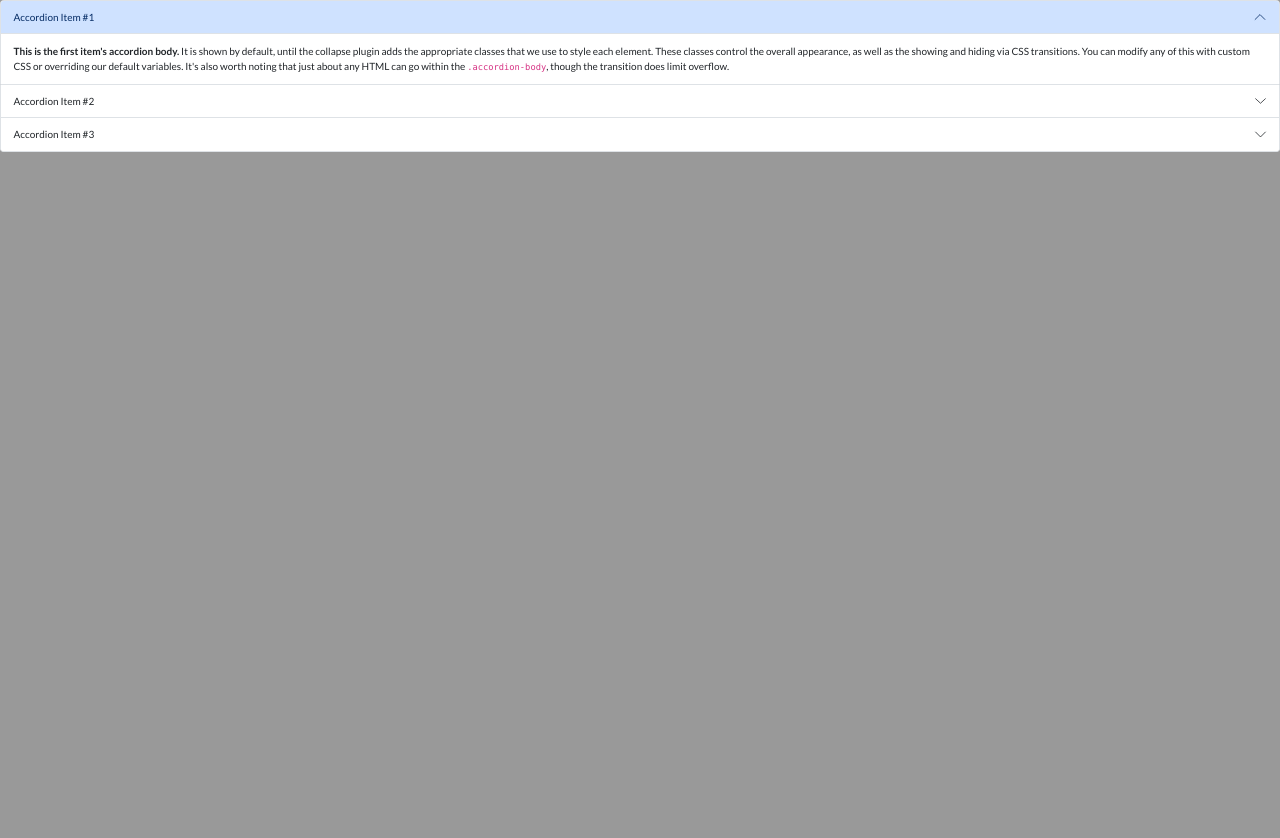
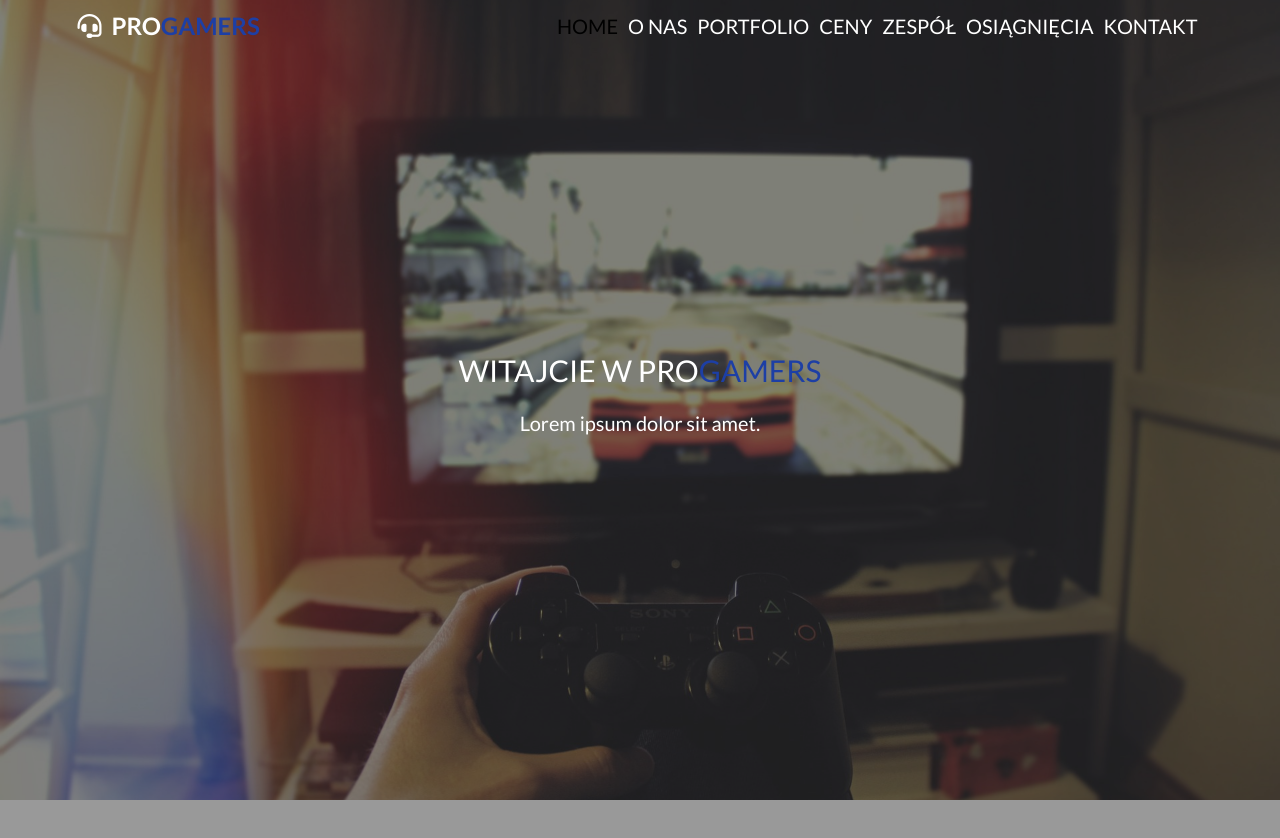
Before and after one commit to chris9755/-base, a plain HTML site: page index.html in a window 1280 px wide. Before the commit the page ends 800 px from the top, so only its background shows below. Drawn offline with nearby package versions, Linux system fonts and the light colour scheme.

Commit message:
add header

```diff
--- a/index.html
+++ b/index.html
@@ -5,58 +5,59 @@
 	<meta charset="UTF-8" />
 	<meta http-equiv="X-UA-Compatible" content="IE=edge" />
 	<meta name="viewport" content="width=device-width, initial-scale=1.0" />
-	<title>Web</title>
+	<title>ProGamers</title>
 	<link rel="preconnect" href="https://fonts.googleapis.com" />
 	<link rel="preconnect" href="https://fonts.gstatic.com" crossorigin />
 	<link href="https://fonts.googleapis.com/css2?family=Lato:wght@400;700&display=swap" rel="stylesheet" />
 	<script src="https://kit.fontawesome.com/de204a278a.js" crossorigin="anonymous"></script>
-	<link href="https://cdn.jsdelivr.net/npm/bootstrap@5.3.0-alpha3/dist/css/bootstrap.min.css" rel="stylesheet" integrity="sha384-KK94CHFLLe+nY2dmCWGMq91rCGa5gtU4mk92HdvYe+M/SXH301p5ILy+dN9+nJOZ" crossorigin="anonymous">
+	<link href="https://cdn.jsdelivr.net/npm/bootstrap@5.3.0-alpha3/dist/css/bootstrap.min.css" rel="stylesheet"
+		integrity="sha384-KK94CHFLLe+nY2dmCWGMq91rCGa5gtU4mk92HdvYe+M/SXH301p5ILy+dN9+nJOZ" crossorigin="anonymous">
 	<link rel="stylesheet" href="./css/style.css" />
 </head>
 
-<body>
-	<div class="accordion" id="accordionExample">
-		<div class="accordion-item">
-		  <h2 class="accordion-header">
-			<button class="accordion-button" type="button" data-bs-toggle="collapse" data-bs-target="#collapseOne" aria-expanded="true" aria-controls="collapseOne">
-			  Accordion Item #1
+<body data-bs-spy="scroll" data-bs-target="#navbar">
+	<nav id="navbar" class="navbar navbar-expand-lg position-fixed top-0">
+		<div class="container">
+			<a class="navbar-brand" href="#"><i class="fa-solid fa-headset"></i>Pro<span>gamers</span></a>
+			<button class="navbar-toggler" type="button" data-bs-toggle="collapse" data-bs-target="#navbarNavAltMarkup"
+				aria-controls="navbarNavAltMarkup" aria-expanded="false" aria-label="Toggle navigation">
+				<i class="fa-solid fa-bars"></i>
 			</button>
-		  </h2>
-		  <div id="collapseOne" class="accordion-collapse collapse show" data-bs-parent="#accordionExample">
-			<div class="accordion-body">
-			  <strong>This is the first item's accordion body.</strong> It is shown by default, until the collapse plugin adds the appropriate classes that we use to style each element. These classes control the overall appearance, as well as the showing and hiding via CSS transitions. You can modify any of this with custom CSS or overriding our default variables. It's also worth noting that just about any HTML can go within the <code>.accordion-body</code>, though the transition does limit overflow.
+			<div class="collapse navbar-collapse" id="navbarNavAltMarkup">
+				<div class="navbar-nav ms-auto">
+					<a class="nav-link active" href="#">Home</a>
+					<a class="nav-link" href="#aboutus">o nas</a>
+					<a class="nav-link" href="#portfolio">Portfolio</a>
+					<a class="nav-link" href="#prices">ceny</a>
+					<a class="nav-link" href="#team">zespół</a>
+					<a class="nav-link" href="#chievements">osiągnięcia</a>
+					<a class="nav-link" href="#contact">kontakt</a>
+
+				</div>
+
 			</div>
-		  </div>
+
 		</div>
-		<div class="accordion-item">
-		  <h2 class="accordion-header">
-			<button class="accordion-button collapsed" type="button" data-bs-toggle="collapse" data-bs-target="#collapseTwo" aria-expanded="false" aria-controls="collapseTwo">
-			  Accordion Item #2
-			</button>
-		  </h2>
-		  <div id="collapseTwo" class="accordion-collapse collapse" data-bs-parent="#accordionExample">
-			<div class="accordion-body">
-			  <strong>This is the second item's accordion body.</strong> It is hidden by default, until the collapse plugin adds the appropriate classes that we use to style each element. These classes control the overall appearance, as well as the showing and hiding via CSS transitions. You can modify any of this with custom CSS or overriding our default variables. It's also worth noting that just about any HTML can go within the <code>.accordion-body</code>, though the transition does limit overflow.
+	</nav>
+	<header>
+		<div class="hero-img">
+			<div class="hero-shadow"></div>
+			<div class="hero-text">
+				<h1>witajcie w pro<span>gamers</span></h1>
+				<p>Lorem ipsum dolor sit amet.</p>
 			</div>
-		  </div>
 		</div>
-		<div class="accordion-item">
-		  <h2 class="accordion-header">
-			<button class="accordion-button collapsed" type="button" data-bs-toggle="collapse" data-bs-target="#collapseThree" aria-expanded="false" aria-controls="collapseThree">
-			  Accordion Item #3
-			</button>
-		  </h2>
-		  <div id="collapseThree" class="accordion-collapse collapse" data-bs-parent="#accordionExample">
-			<div class="accordion-body">
-			  <strong>This is the third item's accordion body.</strong> It is hidden by default, until the collapse plugin adds the appropriate classes that we use to style each element. These classes control the overall appearance, as well as the showing and hiding via CSS transitions. You can modify any of this with custom CSS or overriding our default variables. It's also worth noting that just about any HTML can go within the <code>.accordion-body</code>, though the transition does limit overflow.
-			</div>
-		  </div>
-		</div>
-	  </div>
+	</header>
+	<div style="height: 100vh;"></div>
 
 
 
-	<script src="https://cdn.jsdelivr.net/npm/bootstrap@5.3.0-alpha3/dist/js/bootstrap.bundle.min.js" integrity="sha384-ENjdO4Dr2bkBIFxQpeoTz1HIcje39Wm4jDKdf19U8gI4ddQ3GYNS7NTKfAdVQSZe" crossorigin="anonymous"></script>
+
+
+
+	<script src="https://cdn.jsdelivr.net/npm/bootstrap@5.3.0-alpha3/dist/js/bootstrap.bundle.min.js"
+		integrity="sha384-ENjdO4Dr2bkBIFxQpeoTz1HIcje39Wm4jDKdf19U8gI4ddQ3GYNS7NTKfAdVQSZe"
+		crossorigin="anonymous"></script>
 	<script src="./js/main.js"></script>
 </body>
 
--- a/sass/_colors.scss
+++ b/sass/_colors.scss
@@ -1,2 +1,3 @@
-$main-color: #4169e1;
-$secondary-color: #1d3fa5;
+$blue-color: #4169e1;
+$blue-dark-color: #1d3fa5;
+$white-color:#fff;
--- a/sass/style.scss
+++ b/sass/style.scss
@@ -1,8 +1,5 @@
-@import './colors';
-@import './reset';
-
-
-
+@import "./colors";
+@import "./reset";
 
 *,
 *::after,
@@ -22,11 +19,94 @@ body {
 	background-color: #999;
 	display: flex;
 	flex-direction: column;
-	align-items: center;
+	// align-items: center;
 	min-height: 100vh;
+	font-size: 2rem;
 }
 .wrapper {
-    margin: 0 auto;
+	margin: 0 auto;
 	max-width: 1400px;
 	width: 95%;
 }
+
+nav {
+	width: 100%;
+	.navbar-brand {
+		text-transform: uppercase;
+		font-weight: bold;
+		font-size: 24px;
+		color: $white-color;
+		span{
+			color: $blue-dark-color;
+		}
+	}
+	.navbar-nav a {
+		text-transform: uppercase;
+		color: $white-color;
+	}
+
+	.nav-link:hover {
+		color: $blue-color;
+	}
+	.active {
+		color: red;
+	}
+	.navbar-toggler {
+		border: none;
+	}
+	.fa-bars {
+		padding: 12px;
+		font-size: 2.2rem;
+		color: $blue-color;
+	}
+	.fa-headset {
+		margin-right: 10px;
+	}
+}
+
+header {
+	.hero-img {
+		position: relative;
+		height: 100vh;
+		background-image: url("../img/playstation-gefa8f3af7_640.jpg");
+		background-position: center;
+		background-size: cover;
+		background-attachment: fixed;
+		z-index: -5;
+	}
+	@media (min-width: 992px) {
+		.hero-img {
+			background-image: url("../img/playstation-g93c97f876_1920.jpg");
+		}
+	}
+
+	.hero-shadow {
+		position: absolute;
+		width: 100%;
+		height: 100%;
+		background-color: rgba(0, 0, 0, 0.5);
+	}
+	.hero-text {
+		position: absolute;
+		display: flex;
+		flex-direction: column;
+		justify-content: center;
+		align-items: center;
+		width: 100%;
+		height: 100%;
+		text-align: center;
+		padding: 0px 15px;
+		h1 {
+			color: $white-color;
+			text-transform: uppercase;
+			font-size: 3rem;
+			margin-bottom: 20px;
+			span{
+				color: $blue-dark-color;
+			}
+		}
+		p {
+			color: $white-color;
+		}
+	}
+}
```
Also changed, not shown: css/style.css, img/mountain-landscape-g885efc4bd_1920.jpg (deleted), img/playstation-g93c97f876_1920.jpg (added), img/playstation-gefa8f3af7_640.jpg (added), img/snow-g9ad4c1459_1920.jpg (deleted), 1 other file.
